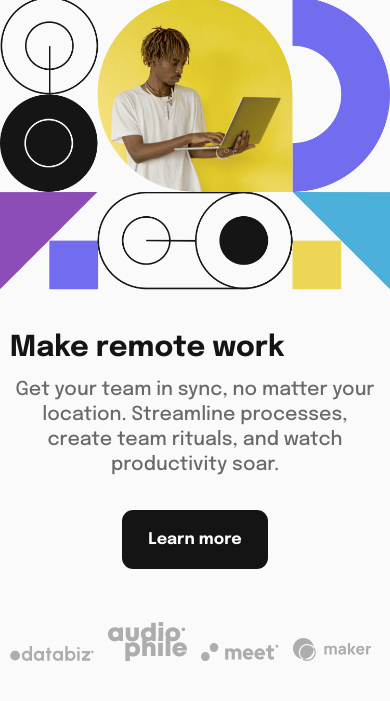
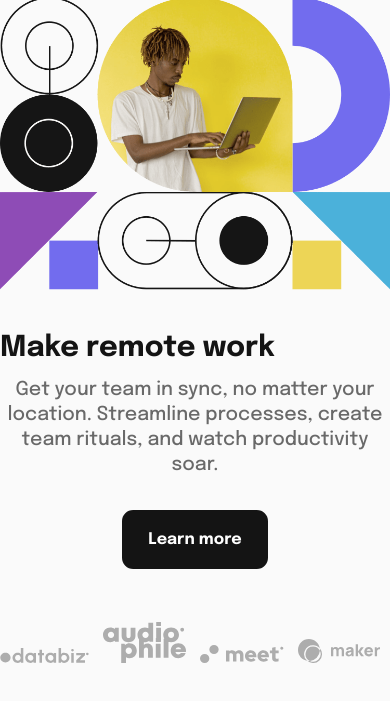
Before and after one commit to vishaldewani206/snap-web, a plain HTML site: page index.html in a window 390 px wide. Shown: the part 63-764 px from the top of the page. Drawn offline with Linux system fonts and the light colour scheme.

Commit message:
updated article and heading

```diff
--- a/style.css
+++ b/style.css
@@ -229,10 +229,11 @@ aside {
   article {
     order: 2;
     margin: 0;
-    width: 95%;
+    width: 100%;
     display: flex;
     flex-direction: column;
     align-items: center;
+    justify-content: center;
   }
   .body {
     text-align: center;
@@ -265,7 +266,6 @@ aside {
   }
   .heading {
     font-size: 1.8rem;
-    display: flex;
     margin-top: 1.5em;
     width: 100%;
   }
```
